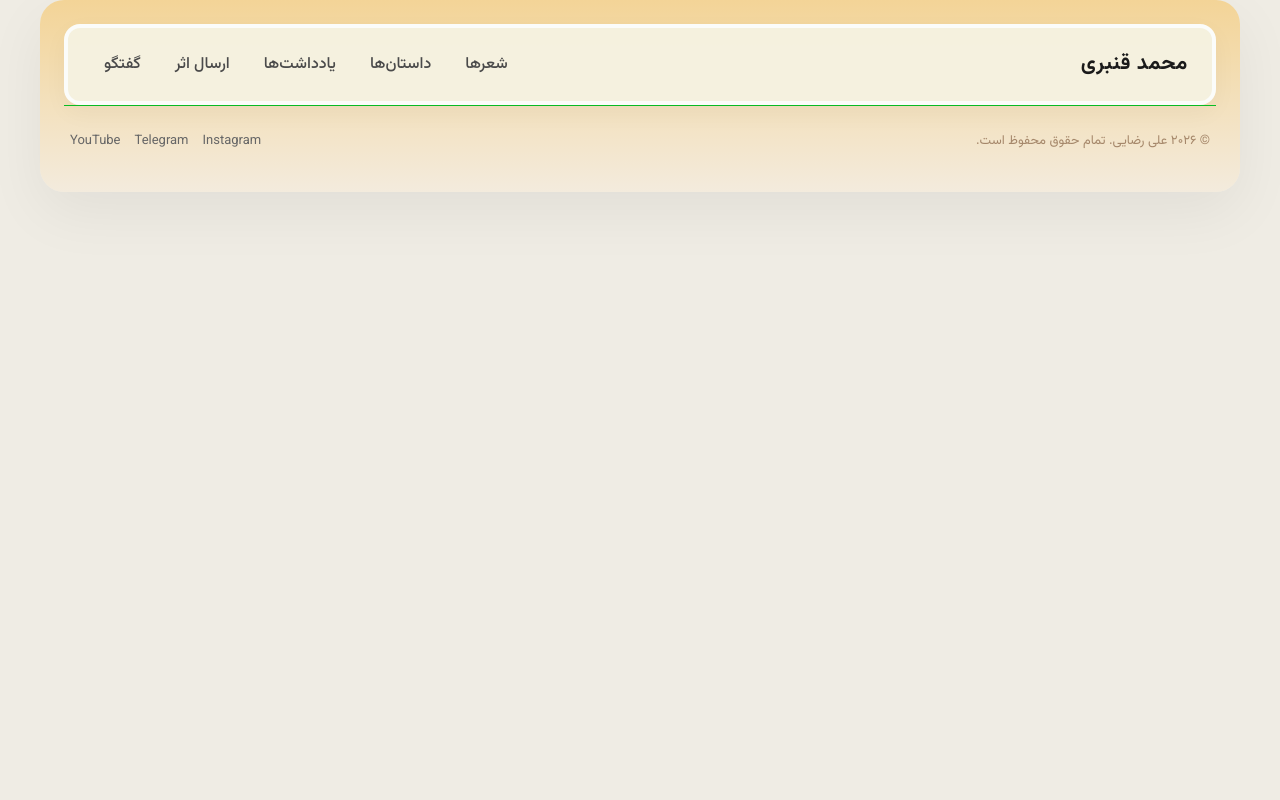
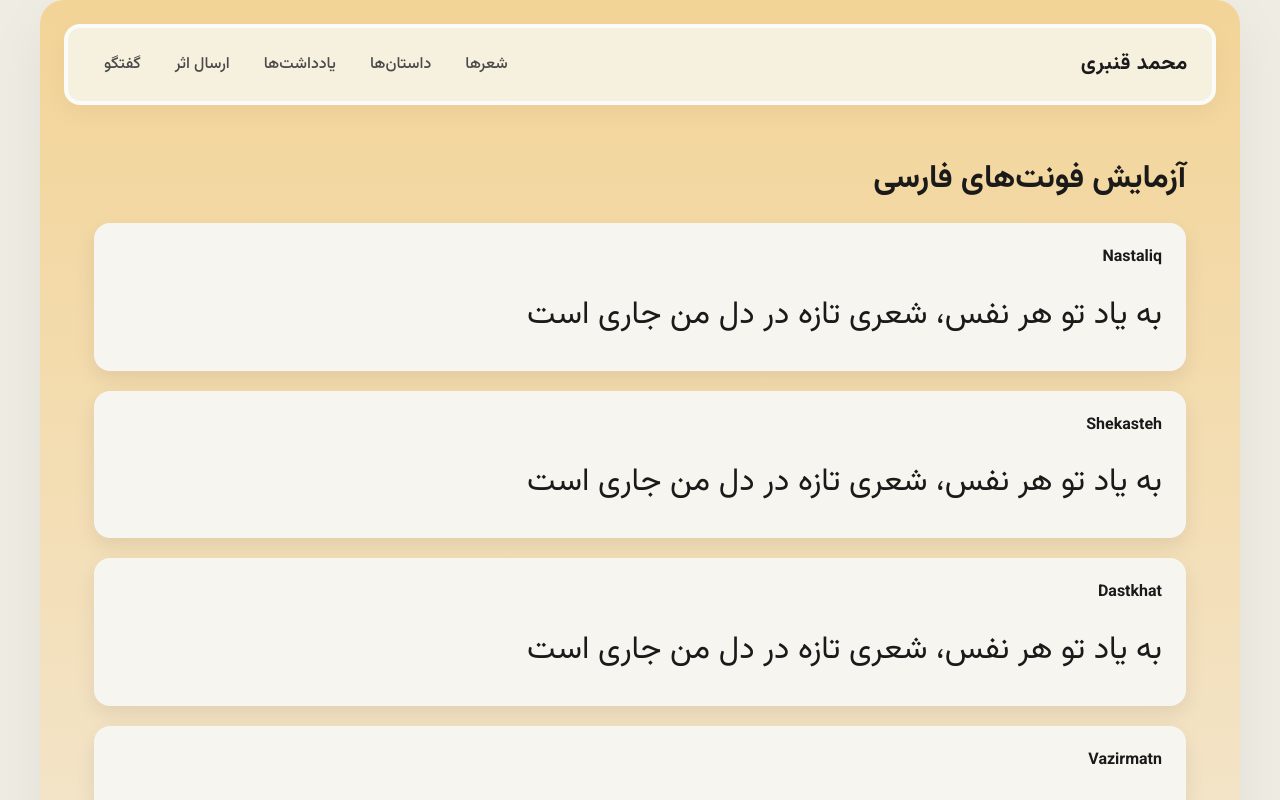
Before and after one commit to antigravity1344-code/myproject, a React (Vite) app: page /font-test in a window 1280 px wide. Shown: the top 800 px of the page. Built offline with nearby package versions, Linux system fonts and the light colour scheme.

Commit message:
افزودن مسیر تست فونت

```diff
--- a/src/App.jsx
+++ b/src/App.jsx
@@ -10,8 +10,9 @@ import ContactPage from './pages/ContactPage.jsx';
 import PoemPage from './pages/PoemPage.jsx';
 import PoemsPage from './pages/PoemsPage.jsx';
 import SubmitWork from './pages/SubmitWork.jsx';
+import FontTest from './pages/FontTest.jsx';
 import './App.css';
-import AllStories from './pages/AllStories'; // آدرس پوشه را طبق سایت خودتان تنظیم کنید
+import AllStories from './pages/AllStories';
 function App() {
   const location = useLocation();
 
@@ -47,6 +48,7 @@ function App() {
         <Route path="/poems" element={<PoemsPage />} />
         <Route path="/poem/:id" element={<PoemPage />} />
         <Route path="/submit" element={<SubmitWork />} />
+        <Route path="/font-test" element={<FontTest />} />
       </Routes>
 
       <footer id="contact" className="site-footer">
```
